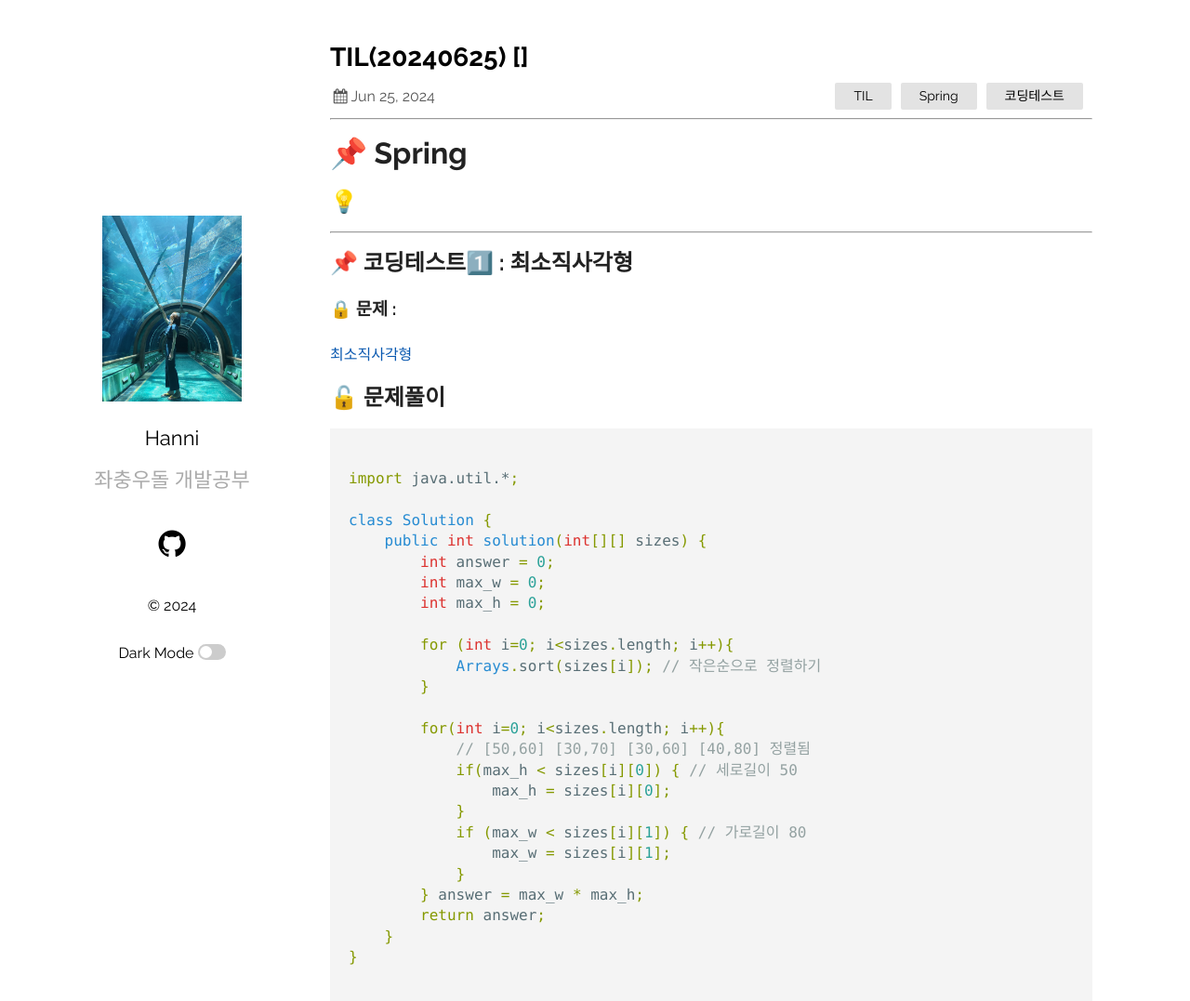
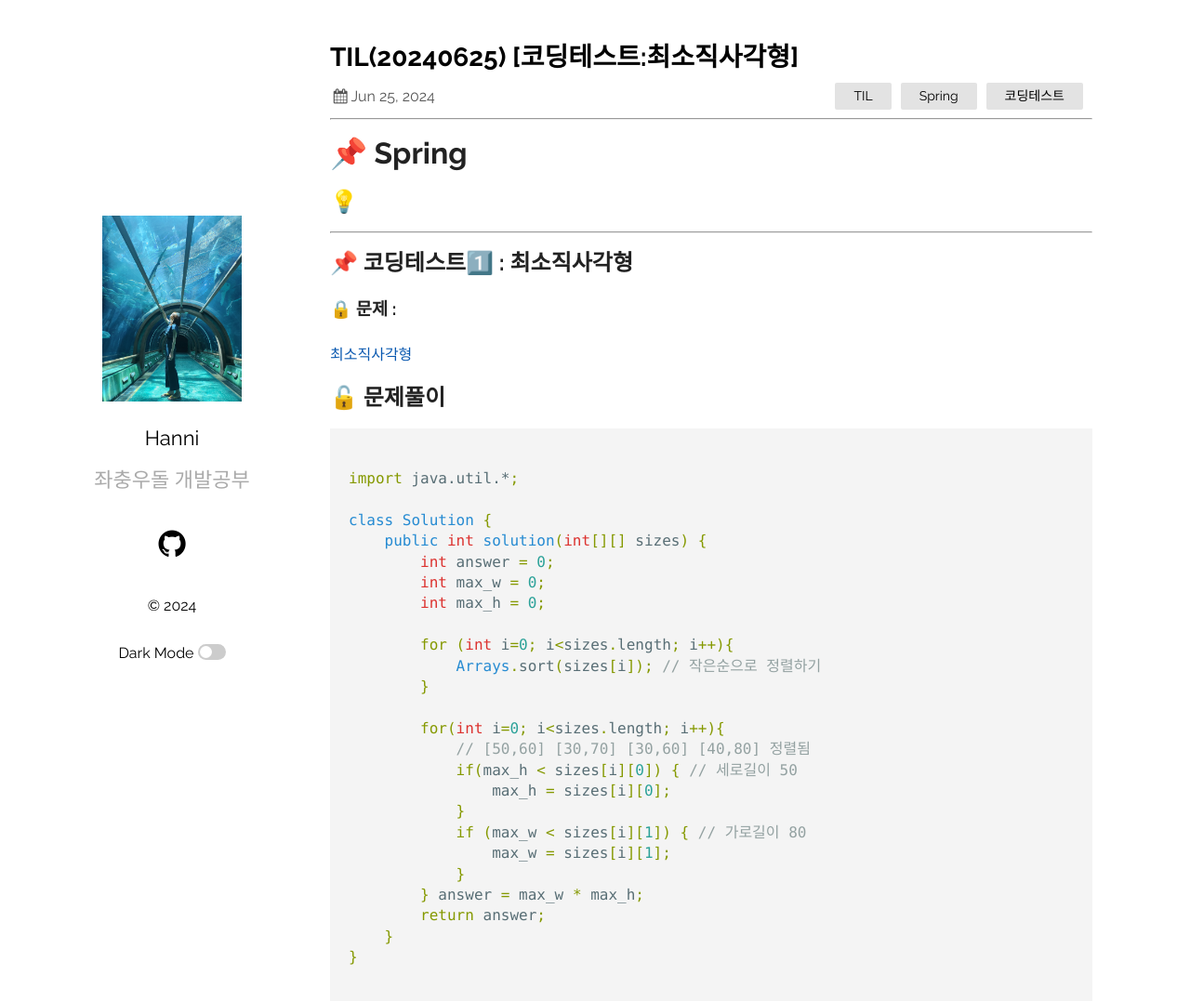
Before and after one commit to HaejungHan/HaejungHan.previous.blog, a Jekyll site: the page built from _posts/2024-06-25-최소직사각형.markdown, in a window 1280 px wide and 1130 px high. Shown: the top 1077 px of the window at 93% size. Built offline with Jekyll 4.4.1, drawn with Linux system fonts in a browser that asks for light colours.

Commit message:
20240625 TIL수정

```diff
--- a/_posts/2024-06-25-최소직사각형.markdown
+++ b/_posts/2024-06-25-최소직사각형.markdown
@@ -1,6 +1,6 @@
 ---
 layout: post
-title:  "TIL(20240625) []"
+title:  "TIL(20240625) [코딩테스트:최소직사각형]"
 date:  2024-06-25
 categories: TIL Spring 코딩테스트
 ---
```
